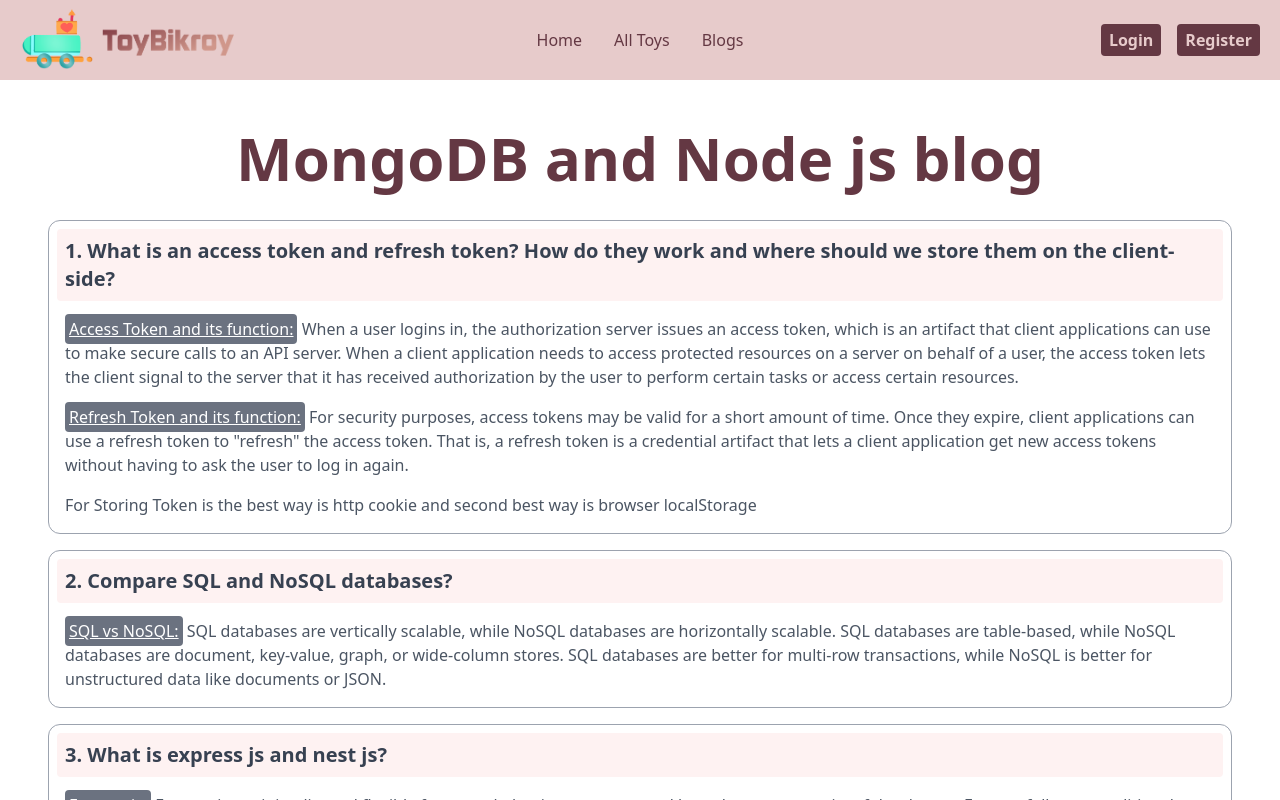
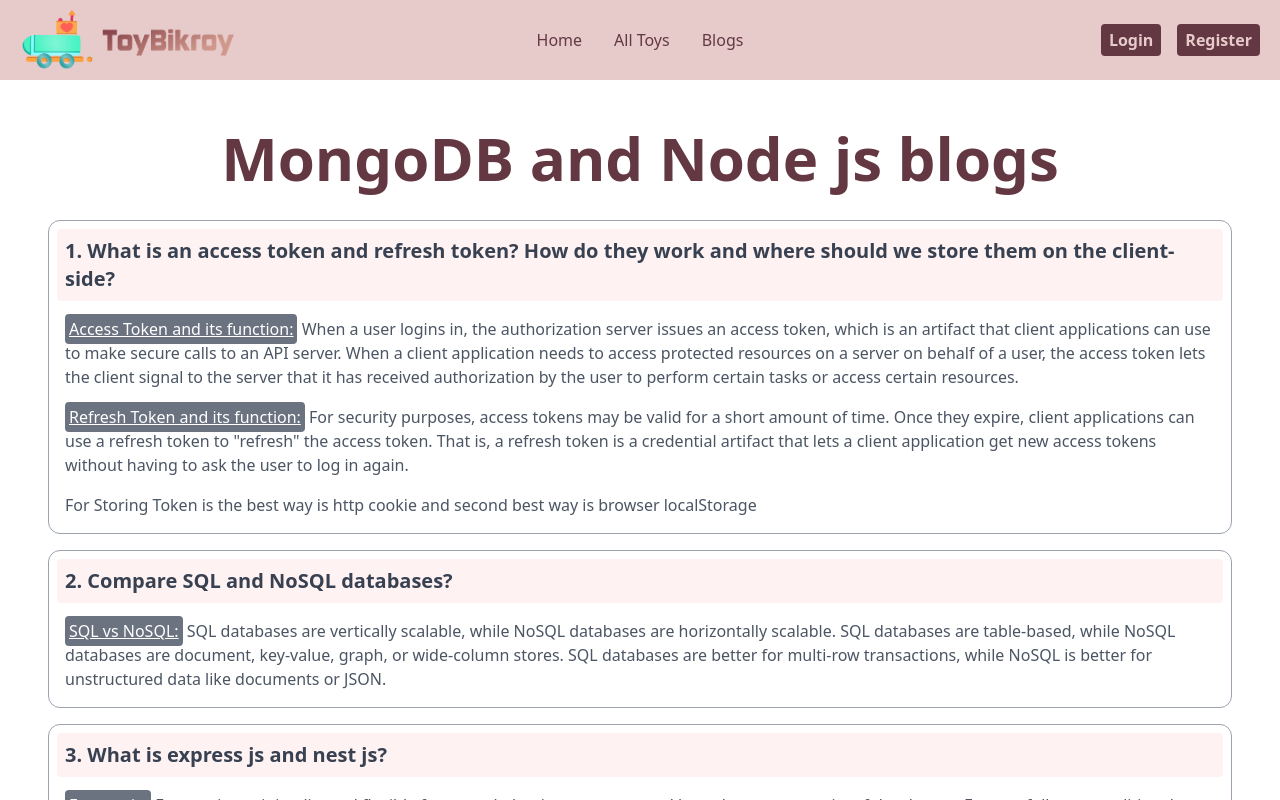
Before and after one commit to mohammadmukhter/toy-bikroy-client, a React (Vite) app: page /blog in a window 1280 px wide. Shown: the top 800 px of the page. Built offline with nearby package versions, Linux system fonts and the light colour scheme; no server answers.

Commit message:
some change

```diff
--- a/src/Pages/Blog/Blog.jsx
+++ b/src/Pages/Blog/Blog.jsx
@@ -6,7 +6,7 @@ const Blog = () => {
     <div className="mx-12 my-8 space-y-4">
       <div>
         <h2 className="text-6xl font-bold text-[#643843] text-center mb-8 mt-12">
-          MongoDB and Node js blog
+          MongoDB and Node js blogs
         </h2>
       </div>
       <div className="border border-gray-400 p-2 rounded-xl">
```
